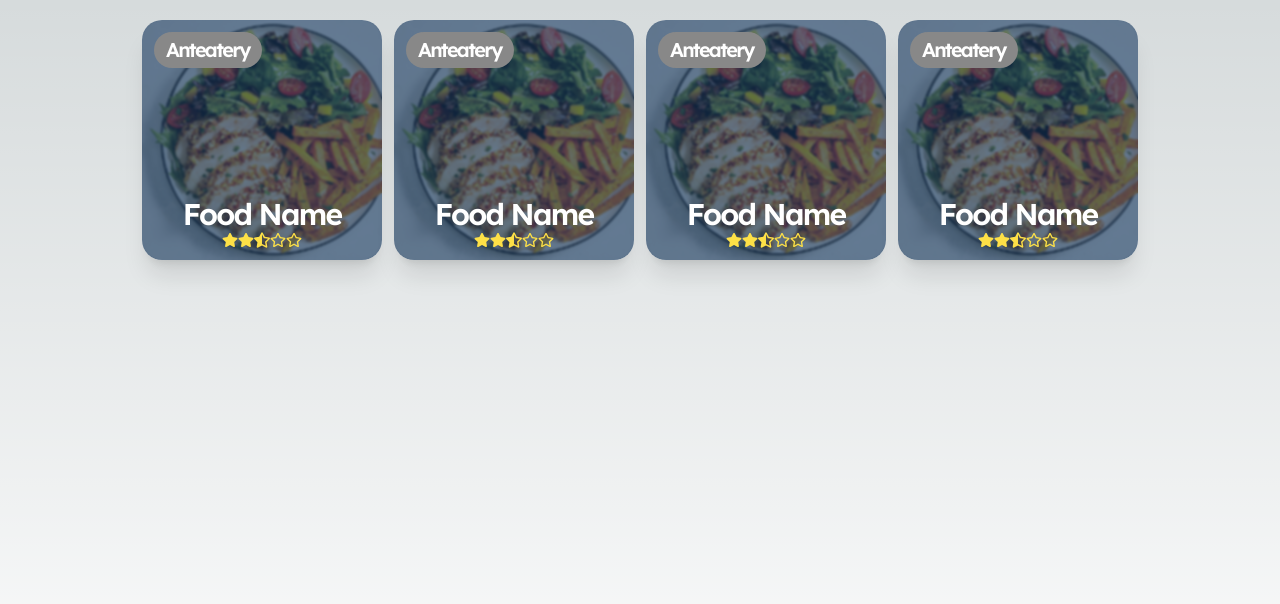
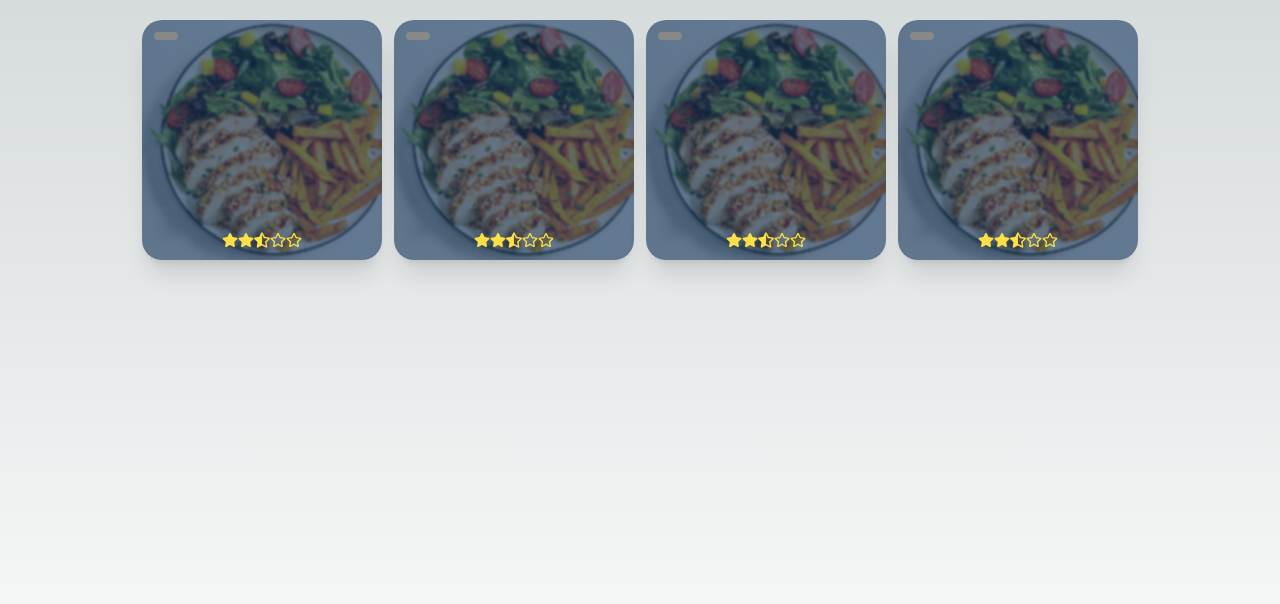
Before and after one commit to stardustgd/Peter-Eater, a Next.js app: page /home in a window 1280 px wide. Shown: the top 604 px of the page. Built offline with nearby package versions, Linux system fonts and the light colour scheme.

Commit message:
create FoodItemCard component

```diff
--- a/app/components/FoodItemCard.tsx
+++ b/app/components/FoodItemCard.tsx
@@ -1,22 +1,34 @@
 import { FaStar, FaStarHalfAlt as FaStarHalf, FaRegStar } from 'react-icons/fa'
 import Image from 'next/image'
 
-export default function FoodItemCard() {
+type FoodItemCardProps = {
+  foodName: string
+  rating: number
+  location: string
+  imagePath: string
+}
+
+export default function FoodItemCard({
+  foodName,
+  rating,
+  location,
+  imagePath,
+}: FoodItemCardProps) {
   return (
     <div className="flex flex-col relative justify-between rounded-[20px] w-60 h-60 shadow-xl">
       <Image
-        src="/food_placeholder.jpg"
-        alt="Food name"
+        src={imagePath ? imagePath : '/food_placeholder.jpg'}
+        alt={foodName}
         layout="fill"
         objectFit="cover"
         className="rounded-[20px]"
       />
       <div className="absolute flex flex-col justify-between rounded-[20px] w-full h-full p-3 bg-[#123459a6] backdrop-blur-[1px]">
         <div className="self-start rounded-full inline-block px-3 py-1 bg-[#888]">
-          <h1 className="text-xl text-white">Anteatery</h1>
+          <h1 className="text-xl text-white">{location}</h1>
         </div>
         <div className="flex flex-col items-center">
-          <h1 className="text-3xl">Food Name</h1>
+          <h1 className="text-left text-3xl">{foodName}</h1>
           <div className="flex flex-row">
             <FaStar className="fill-yellow-300" />
             <FaStar className="fill-yellow-300" />
```
